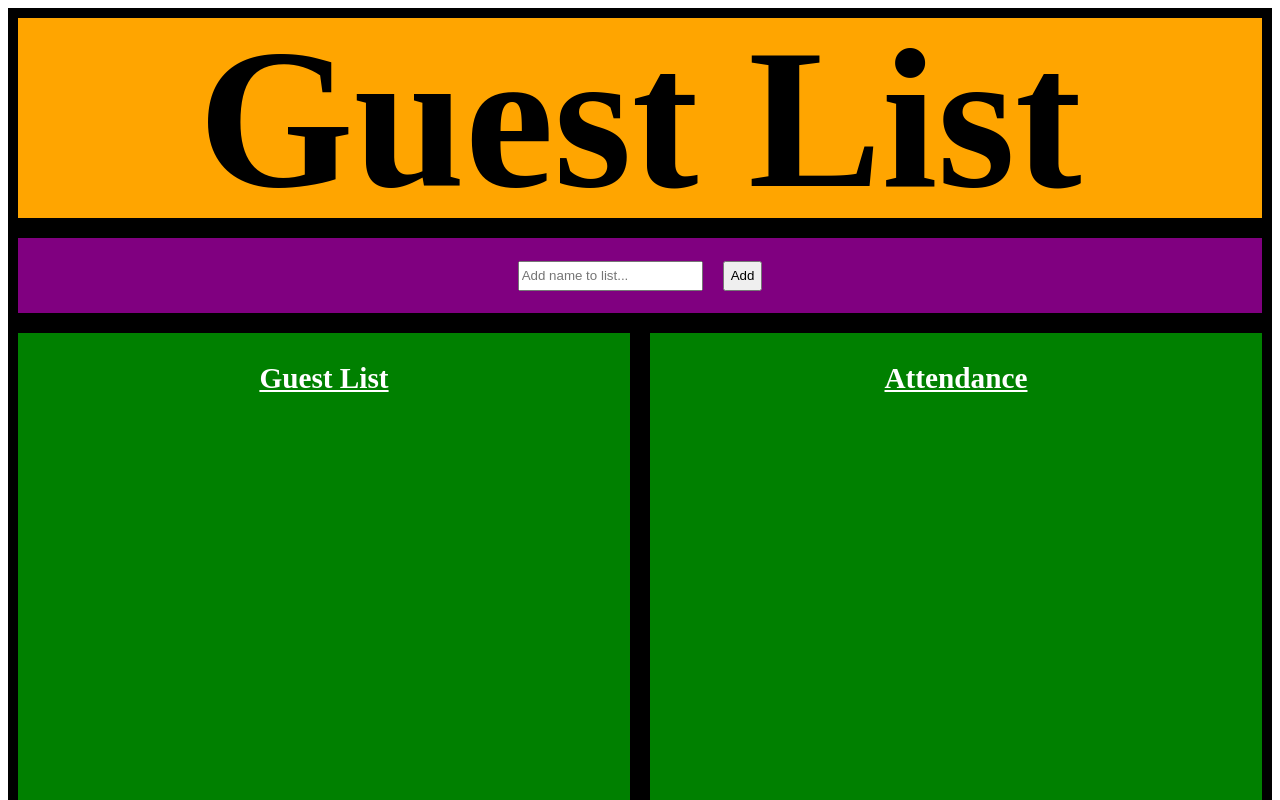
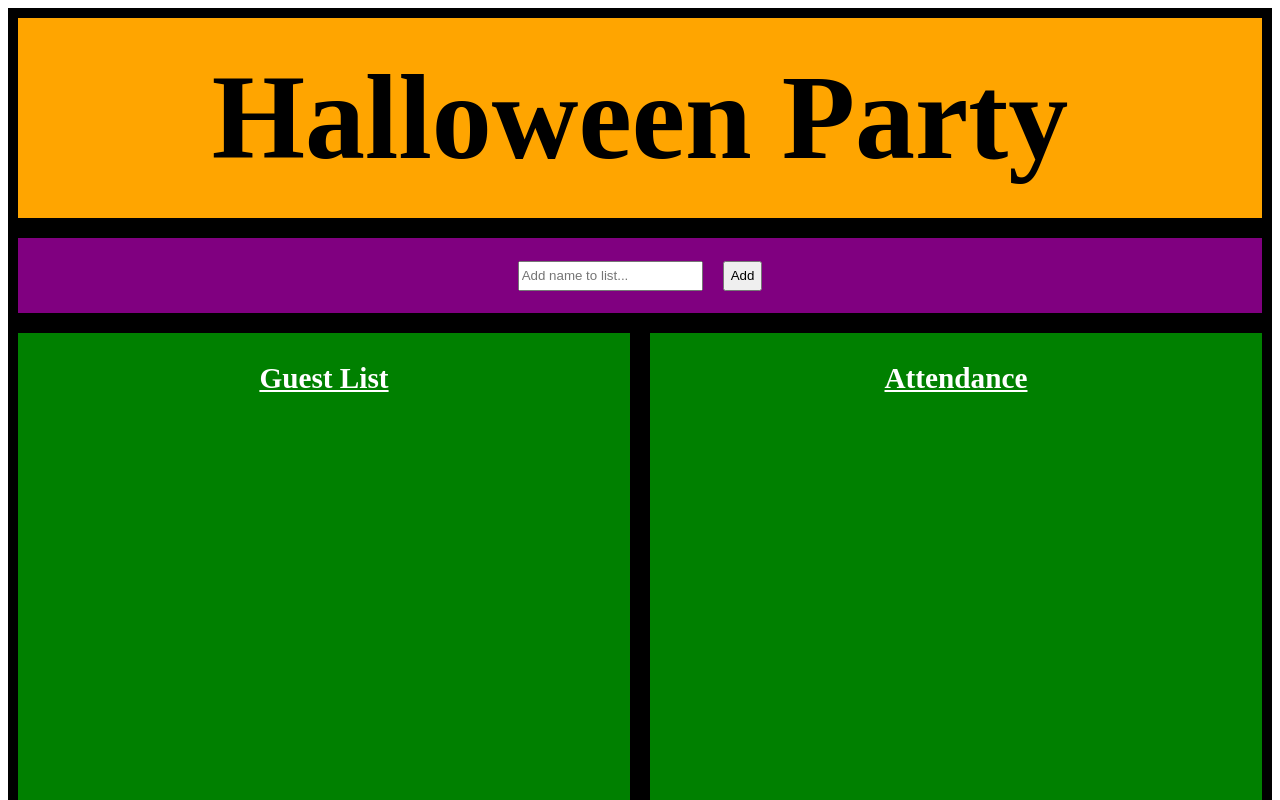
Before and after one commit to Jalvarez025/Guest-List, a plain HTML site: page index.html in a window 1280 px wide. Shown: the top 800 px of the page. Drawn offline with Linux system fonts and the light colour scheme.

Commit message:
Changed header

```diff
--- a/assets/style.css
+++ b/assets/style.css
@@ -5,7 +5,7 @@ header {
     display: flex;
     align-items: center;
     justify-content: center;
-    font-size: 100px;
+    font-size: 60px;
 }
 
 h3 {
--- a/index.html
+++ b/index.html
@@ -6,7 +6,7 @@
     </head>
     <body>
         <header>
-            <h1>Guest List</h1>
+            <h1>Halloween Party</h1>
         </header>
         <form id = "new-guest-form">
             <input
```
